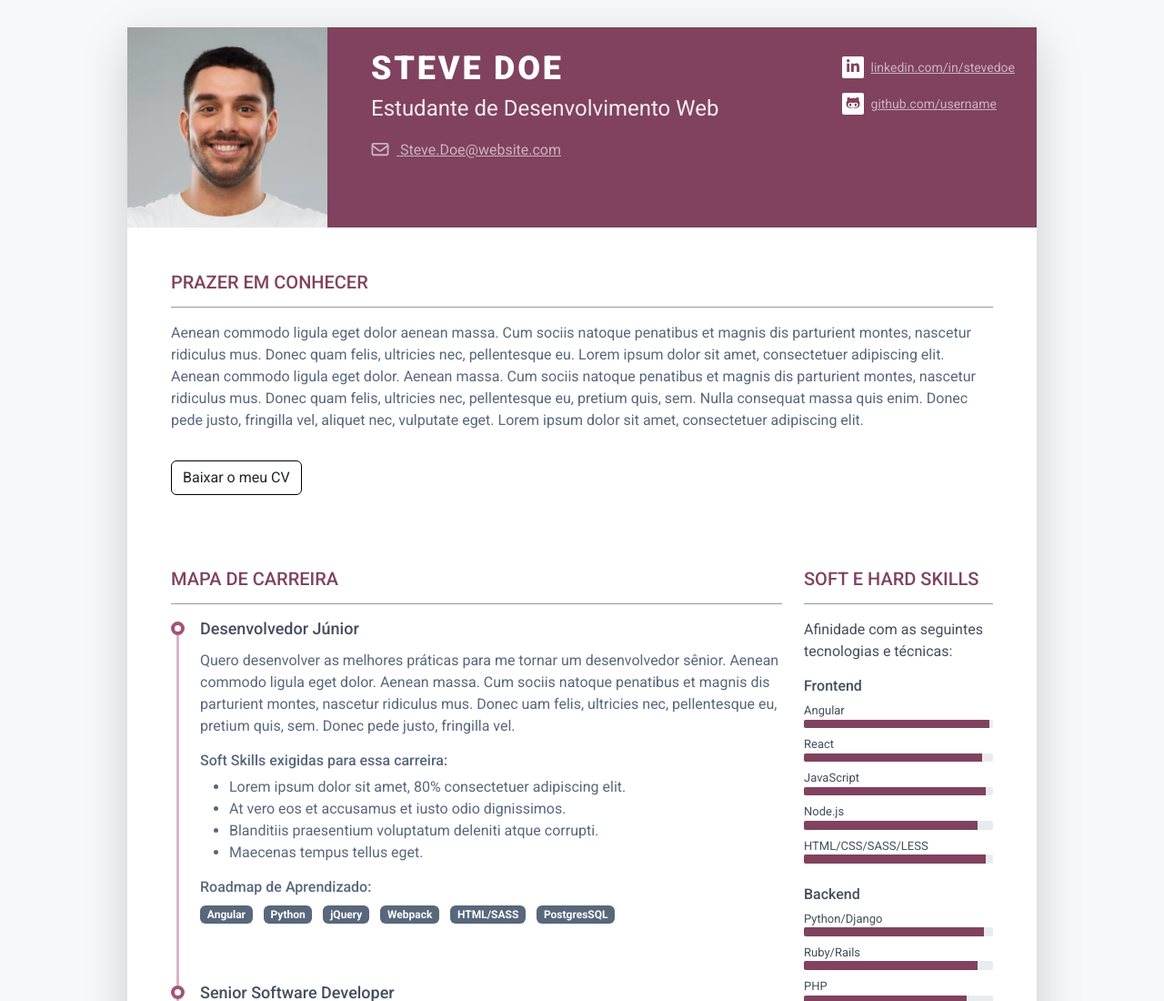
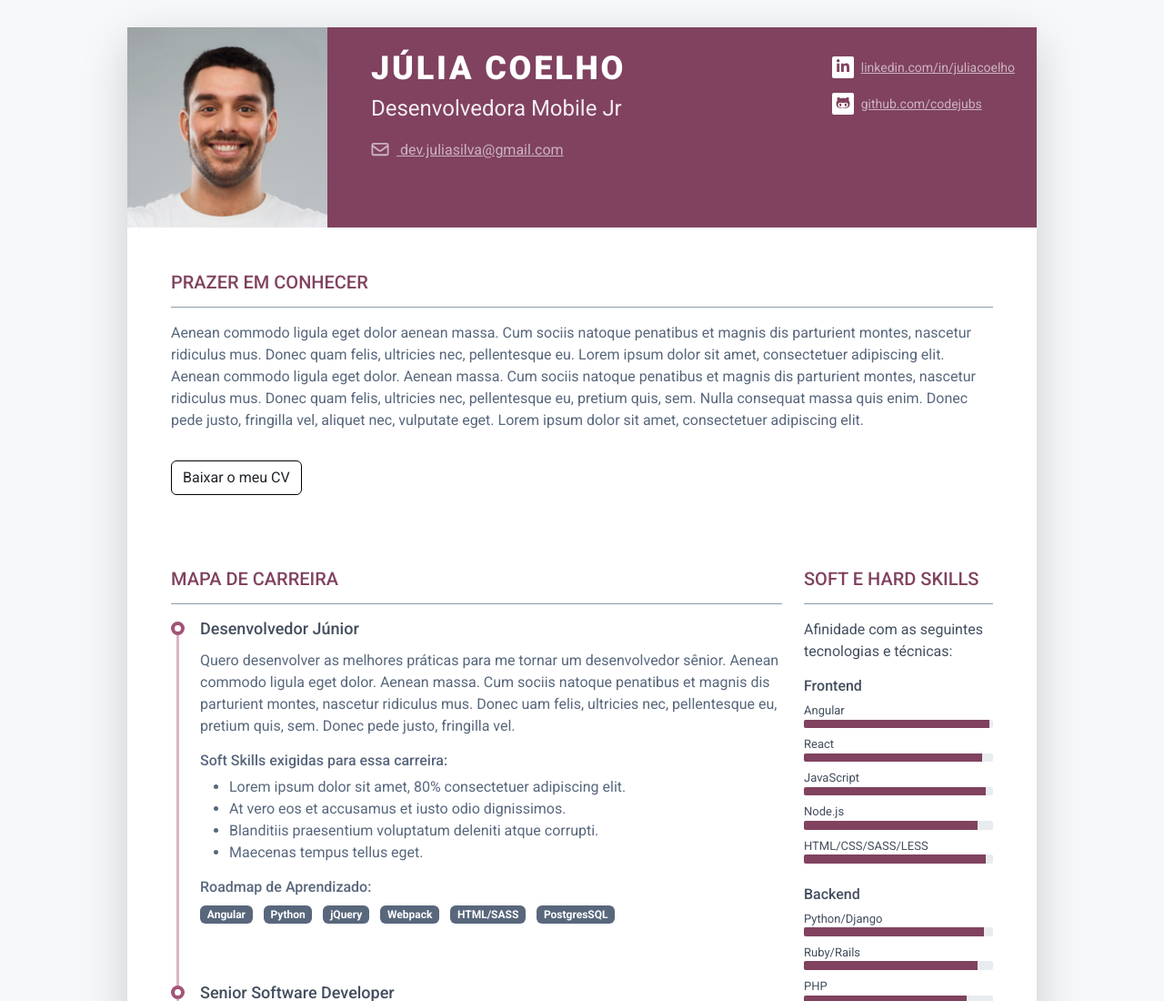
Before and after one commit to codejubs/Mapa-de-Carreira, a plain HTML site: page index.html in a window 1280 px wide. Shown: the top 1100 px of the page at 91% size. Drawn offline with Linux system fonts and the light colour scheme.

Commit message:
Add files via upload

```diff
--- a/index.html
+++ b/index.html
@@ -22,7 +22,7 @@
 
 
 <head>
-	<title>Steve Doe: Mapa de Carreira</title>
+	<title>Júlia Coelho</title>
 
 	<!-- Meta -->
 	<meta charset="utf-8">
@@ -55,28 +55,28 @@
 					<div class="col">
 						<div class="row p-4 justify-content-center justify-content-md-between">
 							<div class="primary-info col-auto">
-								<h1 class="name mt-0 mb-1 text-white text-uppercase text-uppercase">Steve Doe</h1>
-								<div class="title mb-3">Estudante de Desenvolvimento Web</div>
+								<h1 class="name mt-0 mb-1 text-white text-uppercase text-uppercase">Júlia Coelho</h1>
+								<div class="title mb-3">Desenvolvedora Mobile Jr</div>
 								<ul class="list-unstyled">
 									<li class="mb-2">
-										<a class="text-link" href="#">
+										<a class="text-link" href="mailto:dev.juliasilva@gmail.com">
 											<i class="far fa-envelope fa-fw me-2" data-fa-transform="grow-3"></i>
-											Steve.Doe@website.com
+											dev.juliasilva@gmail.com
 										</a>
 									</li>
 								</ul>
 							</div>
 							<div class="secondary-info col-auto mt-2">
 								<ul class="resume-social list-unstyled">
-									<li class="mb-3"><a class="text-link" href="#">
+									<li class="mb-3"><a class="text-link" href="https://www.linkedin.com/in/j%C3%BAliacoelhodev">
 											<span class="fa-container text-center me-2">
 												<i
-													class="fab fa-linkedin-in fa-fw"></i></span>linkedin.com/in/stevedoe</a>
+													class="fab fa-linkedin-in fa-fw"></i></span>linkedin.com/in/juliacoelho</a>
 									</li>
 									<li class="mb-3">
-										<a class="text-link" href="#">
+										<a class="text-link" href="https://github.com/codejubs">
 											<span class="fa-container text-center me-2">
-												<i class="fab fa-github-alt fa-fw"></i></span>github.com/username
+												<i class="fab fa-github-alt fa-fw"></i></span>github.com/codejubs
 										</a>
 									</li>
 
```
